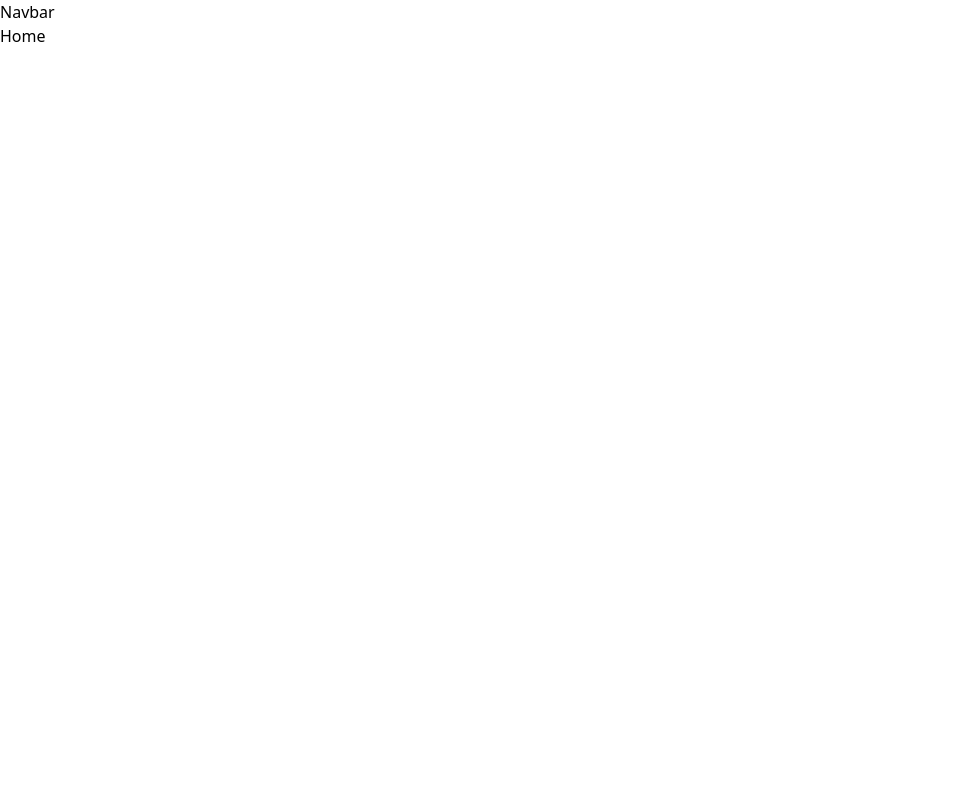
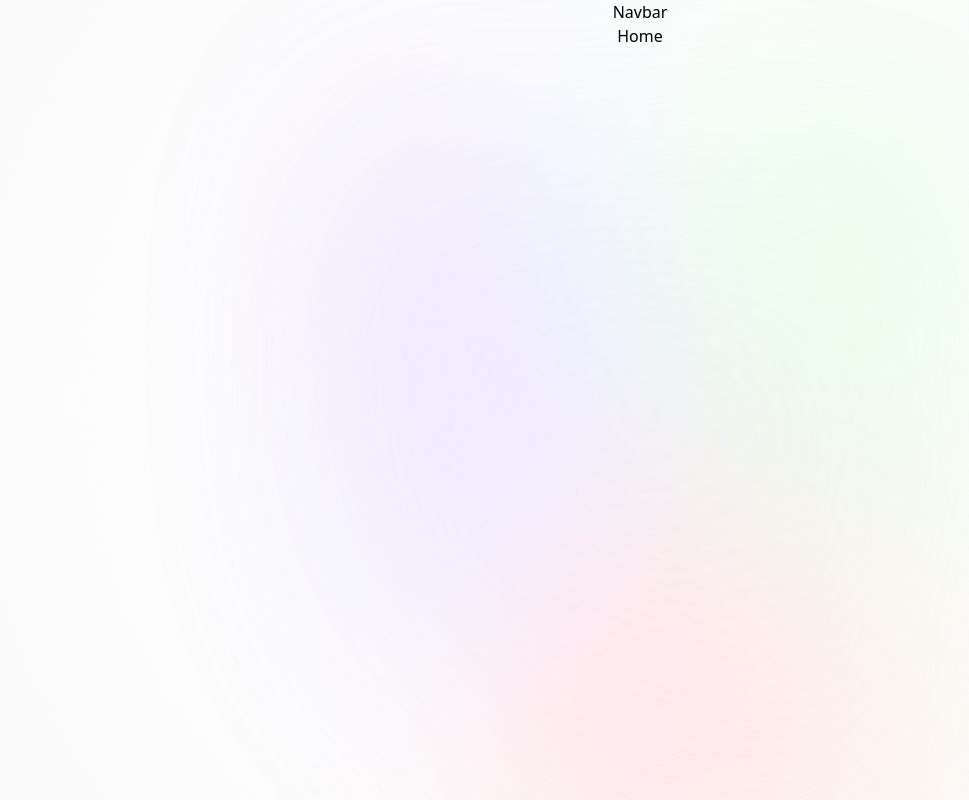
Before and after one commit to anoopraju31/ai-article-summarizer, a React (Create React App) app: page / in a window 1280 px wide. Shown: the whole page, without its empty margins (0-969 px from the left). Built offline with nearby package versions, Linux system fonts and the light colour scheme.

Commit message:
Background Style added

```diff
--- a/src/App.tsx
+++ b/src/App.tsx
@@ -3,9 +3,15 @@
 
 export default function App() {
 	return (
-		<>
-			<Navbar />
-			<Home />
-		</>
+		<main>
+			<div className='main'>
+				<div className='gradient' />
+			</div>
+
+			<div className='relative z-10 flex justify-center items-center flex-col max-w-7xl mx-auto sm:px-16 px-6'>
+				<Navbar />
+				<Home />
+			</div>
+		</main>
 	)
 }
--- a/src/index.css
+++ b/src/index.css
@@ -1,3 +1,65 @@
 @tailwind base;
 @tailwind components;
 @tailwind utilities;
+
+.main {
+  width: 100vw;
+  min-height: 100vh;
+  position: fixed;
+  display: flex;
+  justify-content: center;
+  padding: 120px 24px 160px 24px;
+  pointer-events: none;
+}
+
+.main:before {
+  background: radial-gradient(circle, rgba(2, 0, 36, 0) 0, #fafafa 100%);
+  position: absolute;
+  content: "";
+  z-index: 2;
+  width: 100%;
+  height: 100%;
+  top: 0;
+}
+
+.main:after {
+  content: "";
+  z-index: 1;
+  position: absolute;
+  width: 100%;
+  height: 100%;
+  top: 0;
+  opacity: 0.4;
+  filter: invert(1);
+}
+
+.gradient {
+  height: fit-content;
+  z-index: 3;
+  width: 100%;
+  max-width: 640px;
+  background-image: radial-gradient(
+      at 27% 37%,
+      hsla(215, 98%, 61%, 1) 0px,
+      transparent 0%
+    ),
+    radial-gradient(at 97% 21%, hsla(125, 98%, 72%, 1) 0px, transparent 50%),
+    radial-gradient(at 52% 99%, hsla(354, 98%, 61%, 1) 0px, transparent 50%),
+    radial-gradient(at 10% 29%, hsla(256, 96%, 67%, 1) 0px, transparent 50%),
+    radial-gradient(at 97% 96%, hsla(38, 60%, 74%, 1) 0px, transparent 50%),
+    radial-gradient(at 33% 50%, hsla(222, 67%, 73%, 1) 0px, transparent 50%),
+    radial-gradient(at 79% 53%, hsla(343, 68%, 79%, 1) 0px, transparent 50%);
+  position: absolute;
+  content: "";
+  width: 100%;
+  height: 100%;
+  filter: blur(100px) saturate(150%);
+  top: 80px;
+  opacity: 0.15;
+}
+
+@media screen and (max-width: 640px) {
+  .main {
+    padding: 0;
+  }
+}
```
